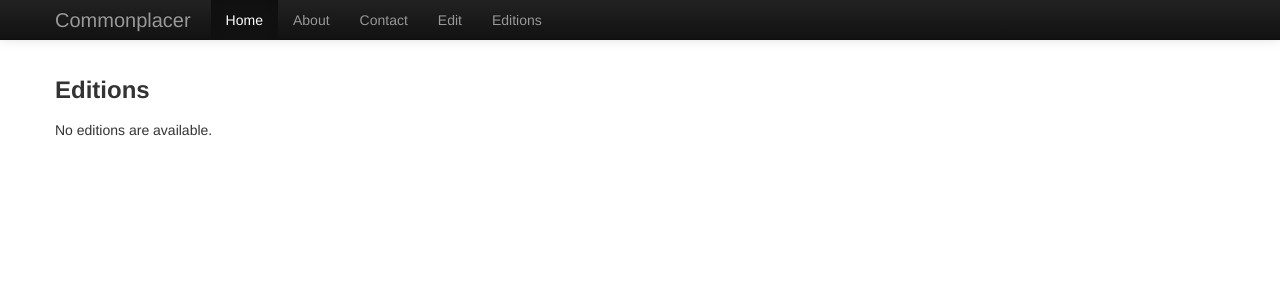
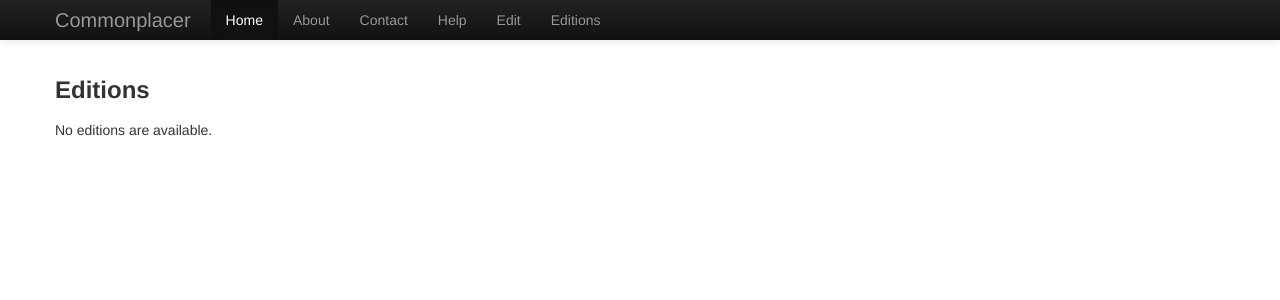
Before and after one commit to jmiguelv/commonplacer, a Django app: page /editions/ in a window 1280 px wide. Shown: the top 300 px of the page. Run offline with Django 3.2, Linux system fonts and the light colour scheme; data comes from the database, SQL or seed files in the repository; data that the repository does not hold is empty; parts of the project's set-up code (start-up, migrations or seed data) failed here and were passed over; some libraries are stand-ins or nearby versions.

Commit message:
Added a help link.

```diff
--- a/templates/base.html
+++ b/templates/base.html
@@ -48,6 +48,7 @@
               <li class="active"><a href="/">Home</a></li>
               <li><a href="#about">About</a></li>
               <li><a href="#contact">Contact</a></li>
+              <li><a href="/help/">Help</a></li>
               <li><a href="/admin/">Edit</a></li>
               <li><a href="/editions/">Editions</a></li>
               {% if not user.is_anonymous %}
```
